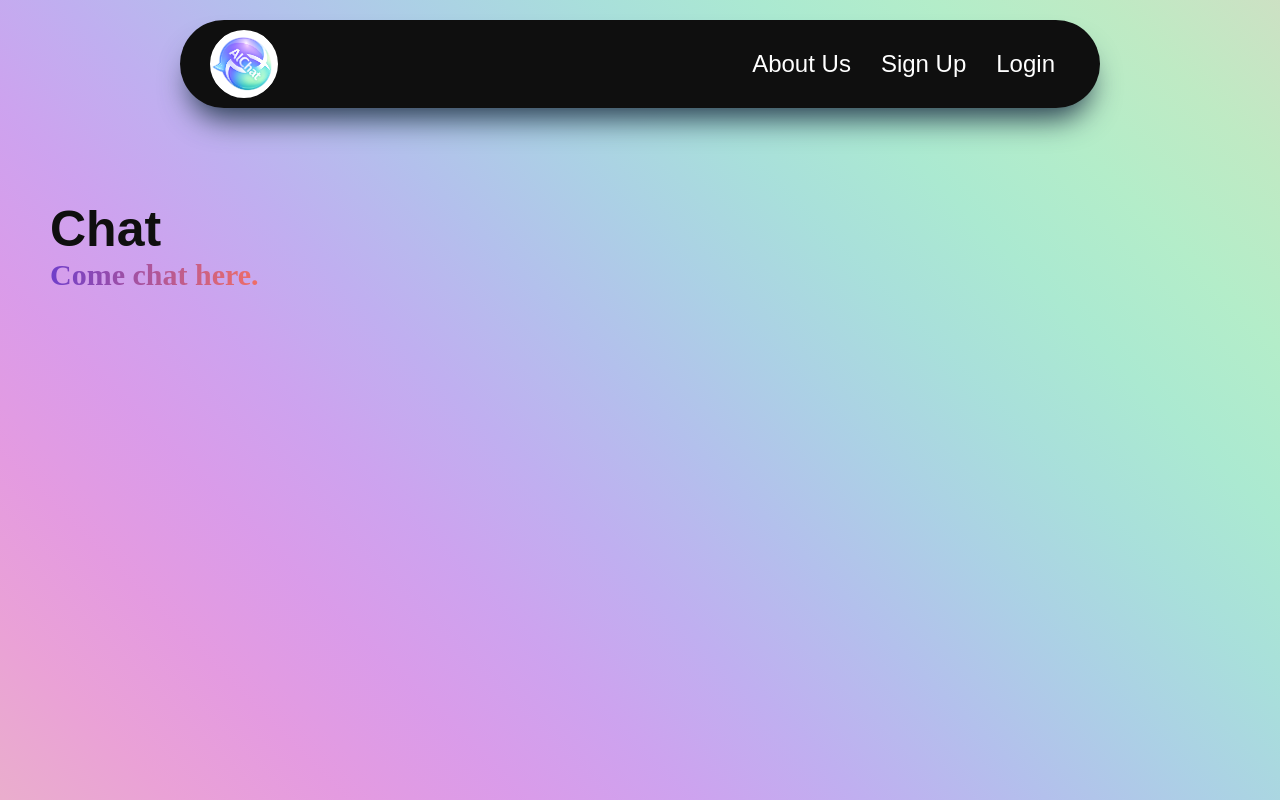
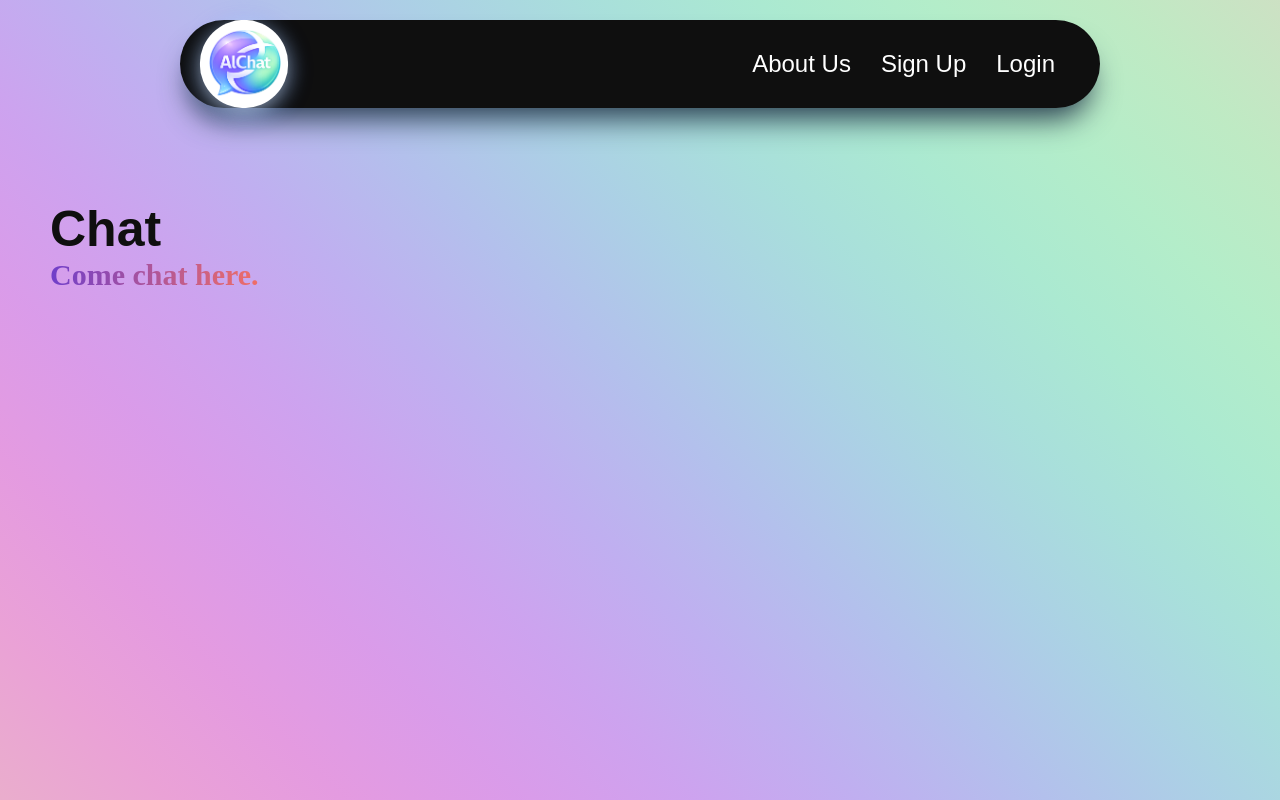
Before and after one commit to KAbdullah/AlChat, a React (Vite) app in the folder src/: page / in a window 1280 px wide. In both pictures the pointer is over the picture 244 px from the left and 64 px from the top of the page. Built offline with nearby package versions, Linux system fonts and the light colour scheme; no server answers.

Commit message:
Added a transition to the Nav bar logo

```diff
--- a/src/src/features/chat/components/NavBar.module.css
+++ b/src/src/features/chat/components/NavBar.module.css
@@ -27,10 +27,15 @@ img {
 	background-color: white;
 	padding: 2px;
 	border-radius: 50px;
+	transition: transform 0.3s ease;
+	transition: box-shadow 0.3 ease;
 }
 
 img:hover {
-	transform: rotate(45deg);
+	box-shadow:
+		0 4px 15px rgba(255, 255, 255, 0.5),
+		0 4px 20px rgba(0, 100, 255, 0.3);
+	transform: scale(1.3);
 }
 
 .navlist {
```
